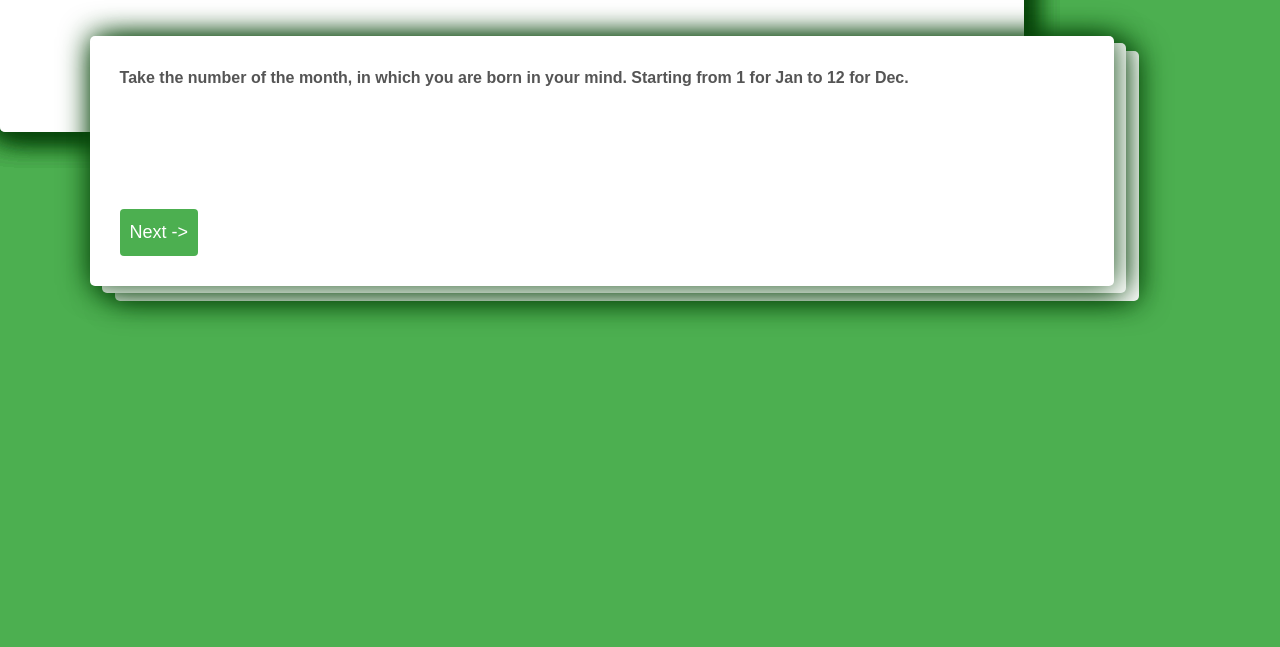
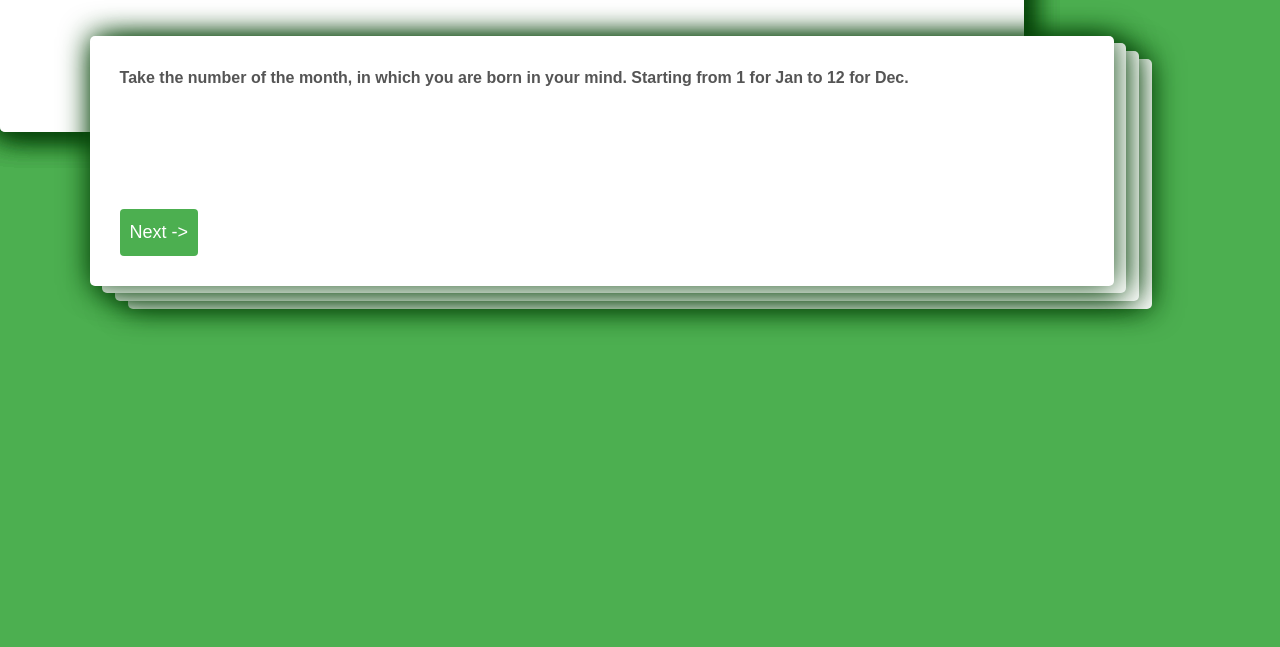
Before and after one commit to stewilondanga/guess-a-birthday, a plain HTML site: page index.html in a window 1280 px wide. Shown: the part 118-765 px from the top of the page. Drawn offline with nearby package versions, Linux system fonts and the light colour scheme.

Commit message:
add css/styles.css

```diff
--- a/css/styles.css
+++ b/css/styles.css
@@ -88,12 +88,13 @@ body {
   z-index: 5;
 }
 
-/*.main-app .part-four {
+.main-app .part-four {
   top: 23%;
   left: 10%;
   z-index: 4;
 }
-.main-app .part-five {
+
+/*.main-app .part-five {
   top: 24%;
   left: 11%;
   z-index: 3;
```
